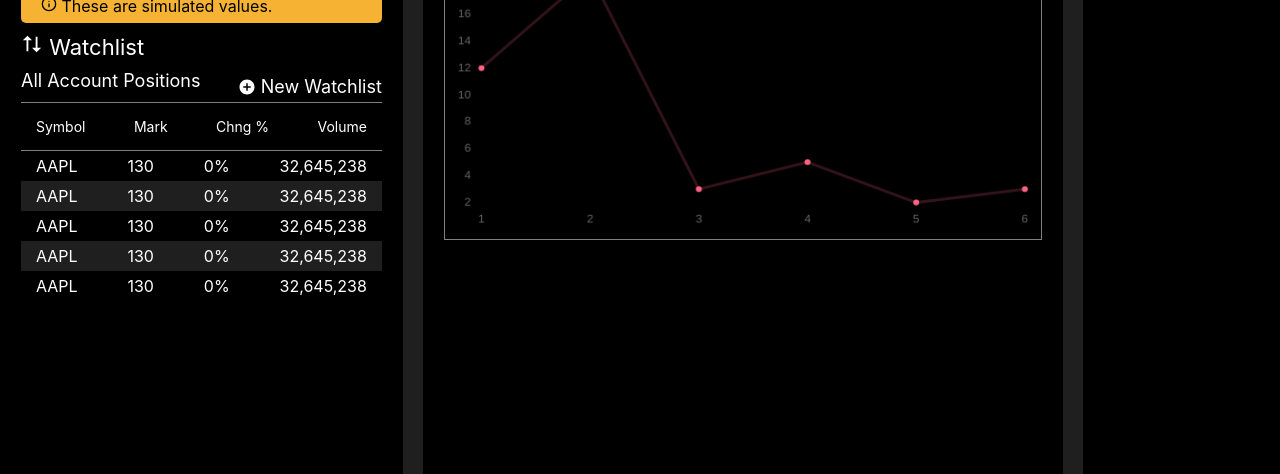
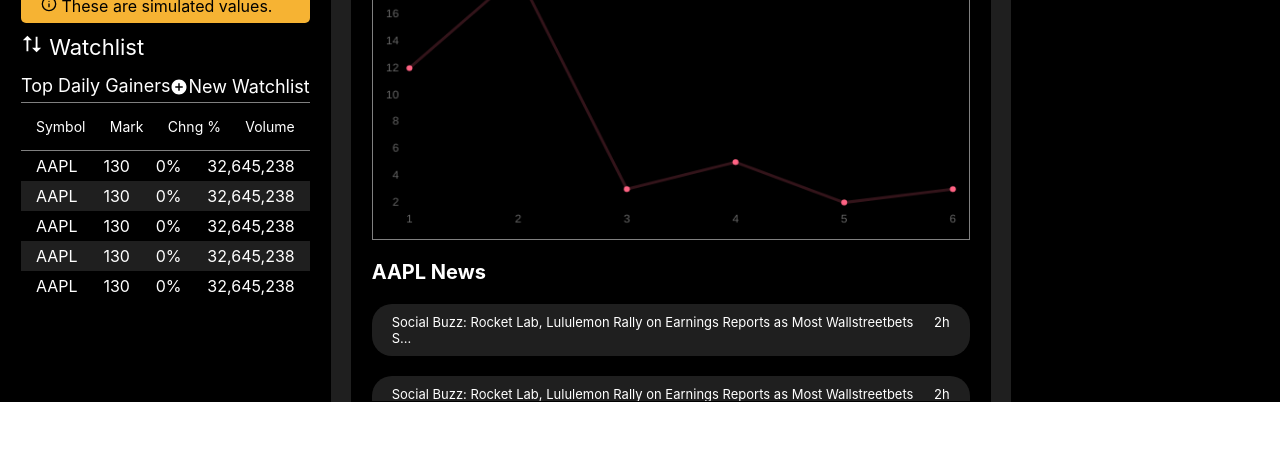
Before and after one commit to CJimenez-O/thinkorswim-clone, a React (Create React App) app: page / in a window 1280 px wide. Shown: the part 650-1124 px from the top of the page. After the commit the page ends 1052 px from the top, so only its background shows below. Built offline with nearby package versions, Linux system fonts and the light colour scheme.

Commit message:
create: added stock news information component

```diff
--- /dev/null
+++ b/src/components/News.js
@@ -0,0 +1,82 @@
+import React from "react";
+import styled from "styled-components";
+
+function News() {
+	return (
+		<Container>
+			<h4 className="news-section-title">AAPL News</h4>
+			<ul className="news-list">
+				<li className="stock-news-list-item">
+					<div className="news-element">
+						<p className="news-title">
+							Social Buzz: Rocket Lab, Lululemon Rally on Earnings Reports as
+							Most Wallstreetbets S...
+						</p>
+						<p className="news-title">2h</p>
+					</div>
+				</li>
+				<li className="stock-news-list-item">
+					<div className="news-element">
+						<p className="news-title">
+							Social Buzz: Rocket Lab, Lululemon Rally on Earnings Reports as
+							Most Wallstreetbets S...
+						</p>
+						<p className="news-title">2h</p>
+					</div>
+				</li>
+				<li className="stock-news-list-item">
+					<div className="news-element">
+						<p className="news-title">
+							Social Buzz: Rocket Lab, Lululemon Rally on Earnings Reports as
+							Most Wallstreetbets S...
+						</p>
+						<p className="news-title">2h</p>
+					</div>
+				</li>
+				<li className="stock-news-list-item">
+					<div className="news-element">
+						<p className="news-title">
+							Social Buzz: Rocket Lab, Lululemon Rally on Earnings Reports as
+							Most Wallstreetbets S...
+						</p>
+						<p className="news-title">2h</p>
+					</div>
+				</li>
+				<li className="stock-news-list-item">
+					<div className="news-element">
+						<p className="news-title">
+							Social Buzz: Rocket Lab, Lululemon Rally on Earnings Reports as
+							Most Wallstreetbets S...
+						</p>
+						<p className="news-title">2h</p>
+					</div>
+				</li>
+			</ul>
+		</Container>
+	);
+}
+const Container = styled.div`
+	margin-top: 20px;
+	overflow: auto;
+	.news-section-title {
+		font-size: 20px;
+	}
+	.news-list {
+		margin-top: 20px;
+	}
+	.stock-news-list-item {
+		background-color: rgb(31, 31, 31);
+		border-radius: 20px;
+		margin: 20px 0;
+		list-style: none;
+	}
+	.news-element {
+		display: flex;
+		justify-content: space-between;
+		padding: 10px 20px;
+	}
+	.news-title {
+		font-size: 13px;
+	}
+`;
+export default News;
--- a/src/components/StockHeader.js
+++ b/src/components/StockHeader.js
@@ -2,9 +2,8 @@
 import styled from "styled-components";
 import { FaBell } from "react-icons/fa";
 
-
 function StockHeader() {
-    const tempPercent = '0.06(0.04%)'
+	const tempPercent = "0.06(0.04%)";
 	return (
 		<Container>
 			<div className="stock-symbol-title">
@@ -49,7 +48,7 @@
 	);
 }
 const Container = styled.div`
-.stock-symbol-title{
+	.stock-symbol-title {
 		display: flex;
 		justify-content: space-between;
 	}
@@ -57,68 +56,67 @@
 		font-size: 30px;
 		font-weight: 400;
 	}
-.stock-price{
+	.stock-price {
 		font-size: 26px;
 		font-weight: 400;
 		color: #40a829;
 	}
-.stock-symbol-info{
+	.stock-symbol-info {
 		display: flex;
 		justify-content: space-between;
-
 	}
-.stock-full-name{
+	.stock-full-name {
 		font-size: 16px;
 		font-weight: 400;
 	}
-.watchlist-button{
+	.watchlist-button {
 		background-color: transparent;
 		font-size: 16px;
 		color: white;
-    border:none;
+		border: none;
 		font-weight: 400;
-    letter-spacing: .5px;
+		letter-spacing: 0.5px;
 		padding-right: 10px;
 		height: 18px;
 		border-right: solid 2px #adadad;
 		cursor: pointer;
 	}
-.create-alert{
+	.create-alert {
 		display: flex;
 		cursor: pointer;
 	}
-.alert-bell{
+	.alert-bell {
 		font-size: 15px;
 	}
-.alert-button{
+	.alert-button {
 		background-color: transparent;
 		font-size: 16px;
 		color: white;
-    border:none;
+		border: none;
 		font-weight: 400;
-    letter-spacing: .5px;
+		letter-spacing: 0.5px;
 		padding-right: 10px;
 		margin-left: 5px;
 		height: 15px;
 		cursor: pointer;
 	}
-.stock-actions{
+	.stock-actions {
 		display: flex;
 		gap: 10px;
 		margin-top: 5px;
 	}
-.sell-action{
+	.sell-action {
 		display: flex;
 		gap: 10px;
 		font-size: 12px;
 	}
-.bid-info{
+	.bid-info {
 		margin-top: 5px;
 	}
-.bid-price{
+	.bid-price {
 		text-align: right;
 	}
-.sell-stock-button{
+	.sell-stock-button {
 		padding: 10px 25px;
 		border-radius: 25px;
 		border: none;
@@ -128,16 +126,15 @@
 		background-color: red;
 	}
 
-.buy-stock-button{
+	.buy-stock-button {
 		padding: 10px 25px;
 		border-radius: 25px;
 		border: none;
 		font-weight: 600;
 		font-size: 16px;
 		cursor: pointer;
-    background-color:  #40a829;
+		background-color: #40a829;
 	}
-
 `;
 
 export default StockHeader;
--- a/src/components/trade.js
+++ b/src/components/trade.js
@@ -6,6 +6,7 @@
 import StockHeader from "./StockHeader";
 import StockInfo from "./StockInfo";
 import Chart from "./Chart";
+import News from "./News";
 
 function trade() {
 	return (
@@ -73,12 +74,12 @@
 						</p>
 					</div>
 					<div className="sub-title">
-						<p className="position-title">All Account Positions</p>
+						<p className="position-title">Top Daily Gainers</p>
 						<div className="create-new-wl">
 							<p className="wl-sub-title">
 								<span className="wl-icon">
 									<RiAddCircleFill />
-								</span>{" "}
+								</span>
 								New Watchlist
 							</p>
 						</div>
@@ -131,8 +132,9 @@
 				<StockHeader />
 				<StockInfo />
 				<Chart />
+				<News />
 			</div>
-			<div className="portfolio-container grid-item">portfolio</div>
+			<div className="portfolio-container grid-item">portfolio-----section</div>
 		</Container>
 	);
 }
@@ -142,9 +144,8 @@
 	grid-template-columns: auto 50% auto;
 	grid-column-gap: 20px;
 	background-color: #1f1f1f;
-	height: 100vh;
+	height: 91vh;
 	overflow-y: hidden;
-
 	.grid-item {
 		border: 1px solid rgba(0, 0, 0, 0.8);
 		padding: 20px;
@@ -214,6 +215,10 @@
 		justify-content: space-between;
 		font-size: 18px;
 	}
+
+	.position-title {
+		padding-top: 5px;
+	}
 	.wl-icon {
 		position: relative;
 		top: 3px;
@@ -240,6 +245,10 @@
 	.gray {
 		background-color: #1f1f1f;
 	}
+
+	.stock-container {
+		overflow: auto;
+	}
 `;
 
 export default trade;
```
Lines whose indentation alone changed are shown as unchanged.
